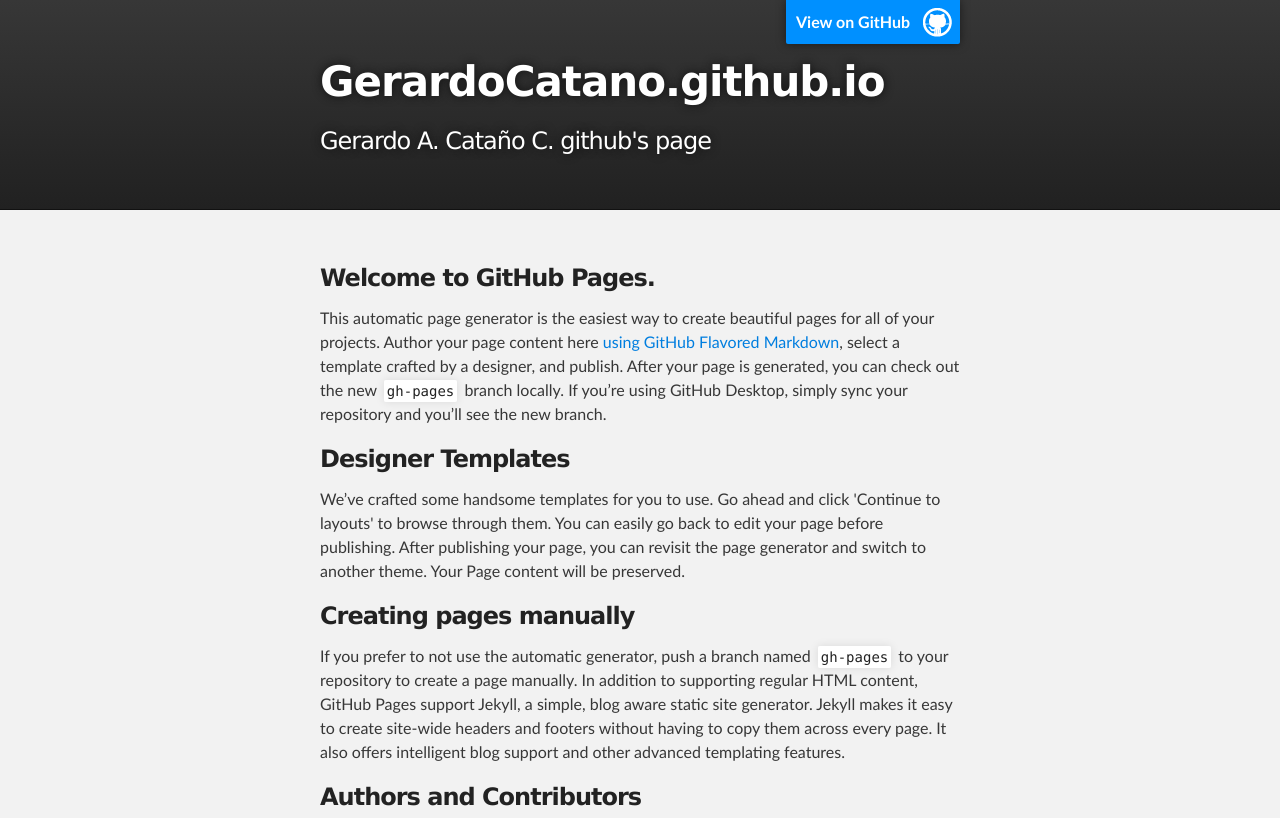
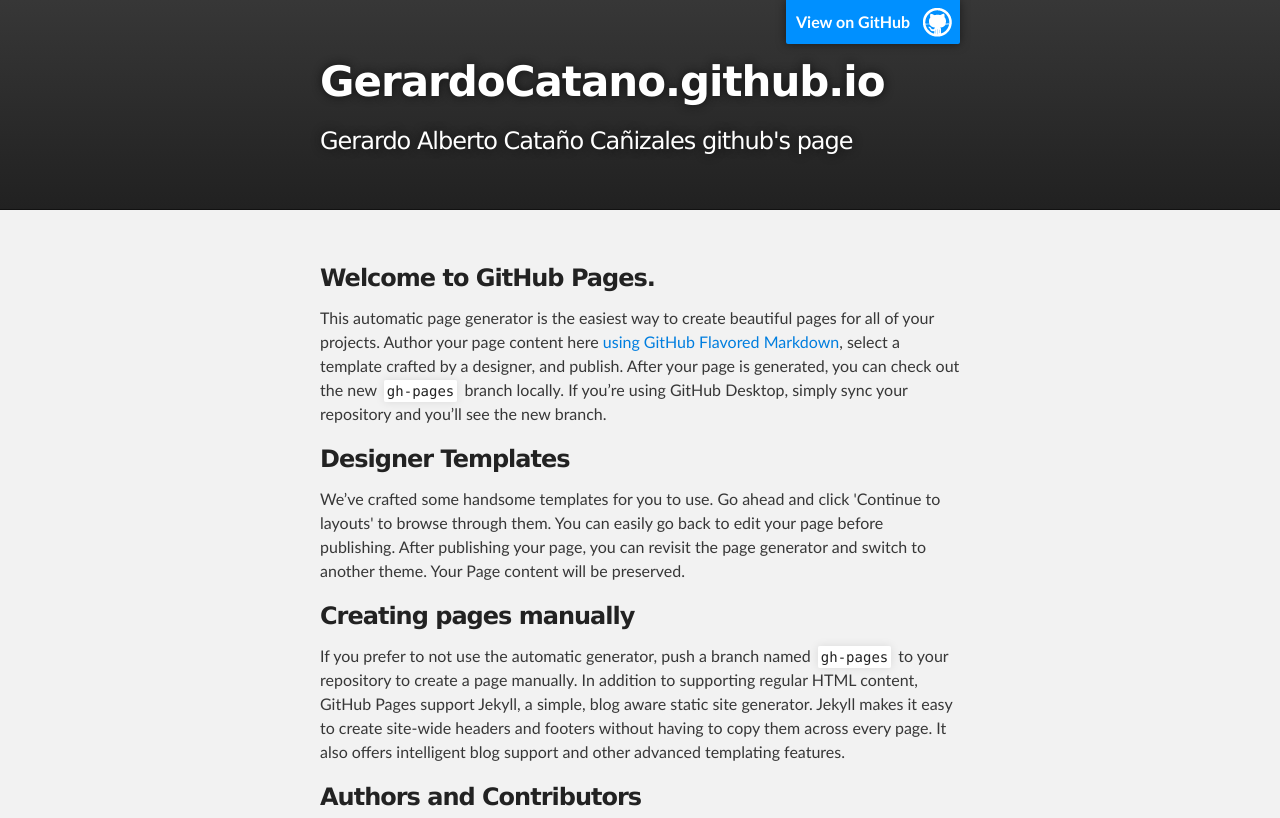
Before and after one commit to GerardoCatano/GerardoCatano.github.io, a plain HTML site: page index.html in a window 1280 px wide. Shown: the top 818 px of the page. Drawn offline with Linux system fonts and the light colour scheme.

Commit message:
Update index.html

```diff
--- a/index.html
+++ b/index.html
@@ -19,7 +19,7 @@
           <a id="forkme_banner" href="https://github.com/GerardoCatano">View on GitHub</a>
 
           <h1 id="project_title">GerardoCatano.github.io</h1>
-          <h2 id="project_tagline">Gerardo A. Cataño C. github&#39;s page</h2>
+          <h2 id="project_tagline">Gerardo Alberto Cataño Cañizales github&#39;s page</h2>
 
         </header>
     </div>
```
